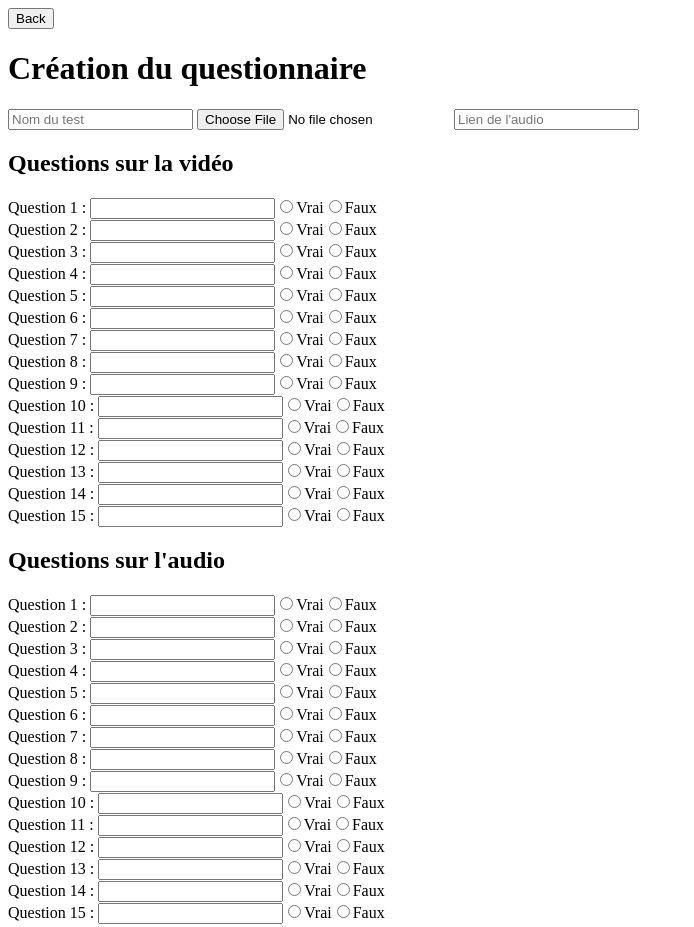
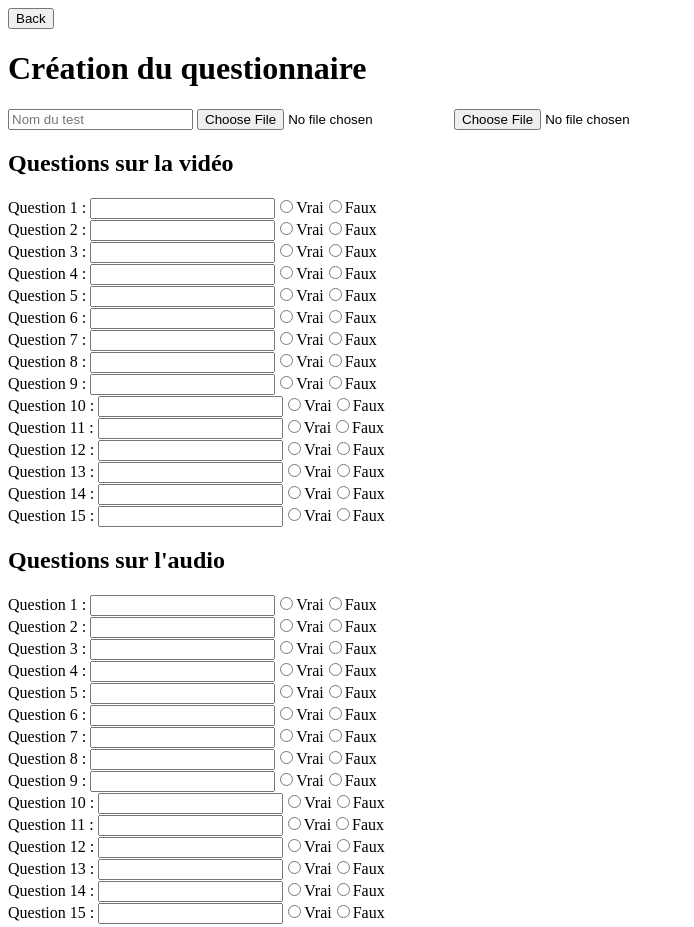
Before and after one commit to felix-pm/projet-entreprise, an Electron app: page templates/creationQuestionnaire.html in a window 1280 px wide. Shown: the top 927 px of the page, without its empty margins (0-694 px from the left). Drawn offline with Linux system fonts and the light colour scheme.

Commit message:
modif type of input

```diff
--- a/assets/script/FrontEnd/questions/questionnaires.js
+++ b/assets/script/FrontEnd/questions/questionnaires.js
@@ -8,7 +8,7 @@ async function displayQuestionnaires() {
     titleQuestionnaire.textContent = `Questionnaire : ${titleQ}`;
     titleQuestionnaire.load();
   } catch (error) {
-    console.error("Impossible de charger le titre qu questionnaire :", error);
+    console.error("Impossible de charger le titre du questionnaire :", error);
   }
 }
 
--- a/templates/creationQuestionnaire.html
+++ b/templates/creationQuestionnaire.html
@@ -24,7 +24,7 @@
         placeholder="Lien de la vidéo"
       />
       <input
-        type="text"
+        type="file"
         id="audio-url"
         name="audio-url"
         placeholder="Lien de l'audio"
```
